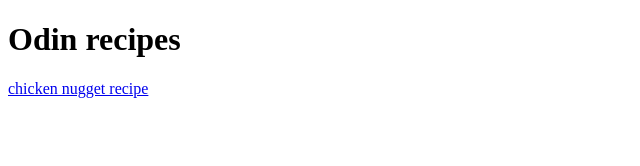
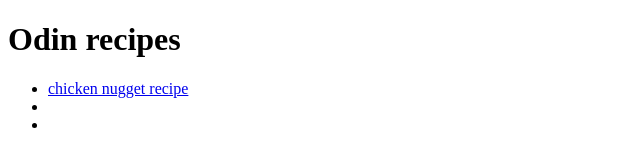
Before and after one commit to 5014NG3/odin-recipes, a plain HTML site: page index.html in a window 1280 px wide. Shown: the whole page, without its empty margins (0-640 px from the left). Drawn offline with Linux system fonts and the light colour scheme.

Commit message:
Add ul for recipes

```diff
--- a/index.html
+++ b/index.html
@@ -9,7 +9,15 @@
         <h1>
             Odin recipes
         </h1>
-        <a href="./recipes/nuggets.html">chicken nugget recipe</a>
+
+        <ul>
+            <li><a href="./recipes/nuggets.html">chicken nugget recipe</a></li>
+            <li></li>
+            <li></li>
+
+
+        </ul>
+
     </body>
 
 </html>
```
